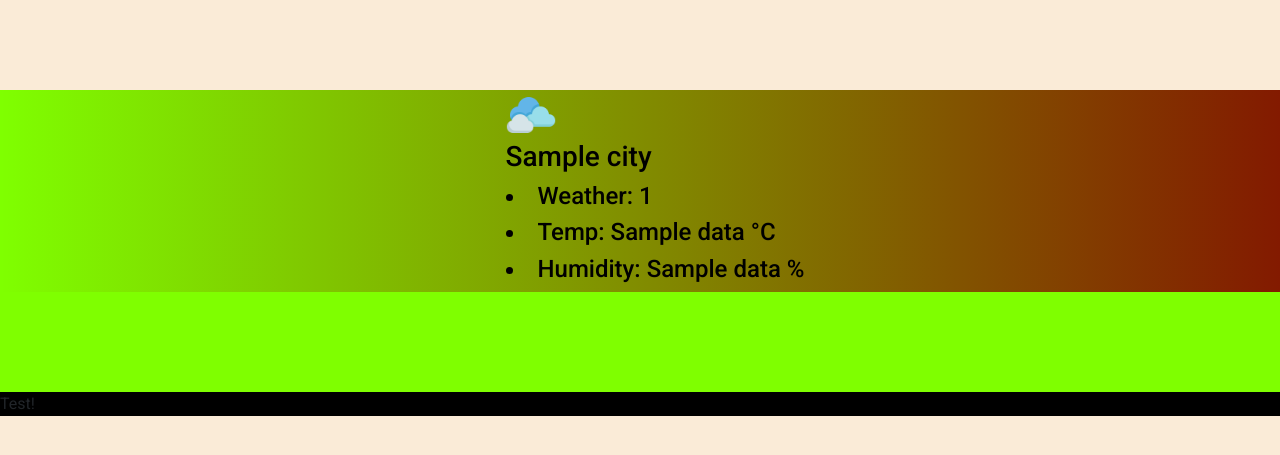
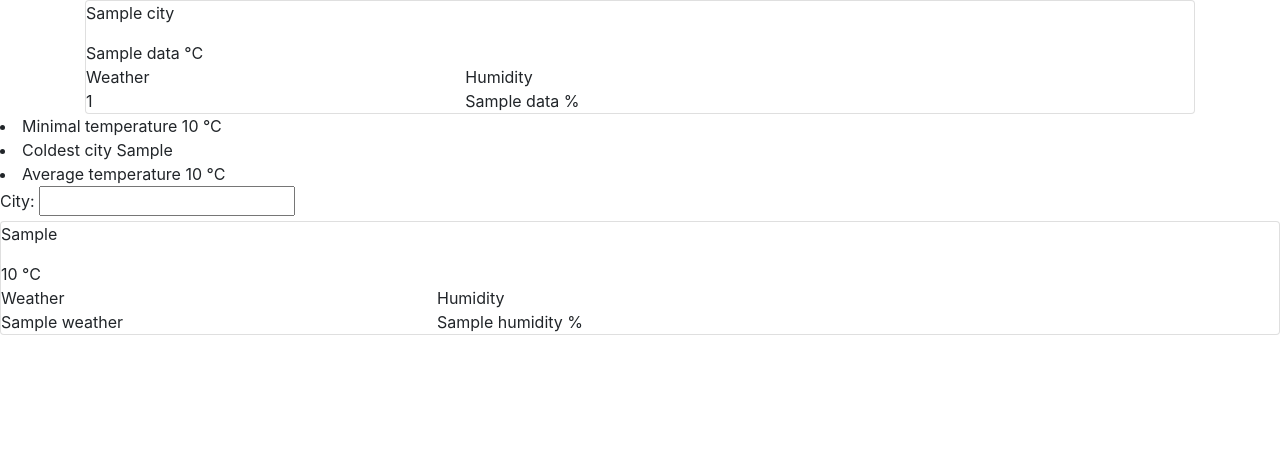
Before and after one commit to Angel0v22w/Weather-API, a Flask app: template Task 3/templates/index.html in a window 1280 px wide. Shown: the top 455 px of the page. Run offline with Flask 3, Linux system fonts and the light colour scheme; the template is opened without the code that fills it: most values are stand-ins (such as "Sample title", 1, 10 or a date in 2020); parts of the project's set-up code (start-up, migrations or seed data) failed here and were passed over; some libraries are stand-ins or nearby versions.

Commit message:
html file update

```diff
--- a/Task 3/templates/index.html
+++ b/Task 3/templates/index.html
@@ -1,30 +1,120 @@
-<!doctype html>
+<!DOCTYPE html>
 <html lang="en">
 <head>
     <link href="https://cdn.jsdelivr.net/npm/bootstrap@5.3.3/dist/css/bootstrap.min.css" rel="stylesheet" integrity="sha384-QWTKZyjpPEjISv5WaRU9OFeRpok6YctnYmDr5pNlyT2bRjXh0JMhjY6hW+ALEwIH" crossorigin="anonymous">
     <script src="https://cdn.jsdelivr.net/npm/bootstrap@5.3.3/dist/js/bootstrap.bundle.min.js" integrity="sha384-YvpcrYf0tY3lHB60NNkmXc5s9fDVZLESaAA55NDzOxhy9GkcIdslK1eN7N6jIeHz" crossorigin="anonymous"></script>
+    <link href="https://stackpath.bootstrapcdn.com/bootstrap/4.3.1/css/bootstrap.min.css" rel="stylesheet" >
+    <link href="https://stackpath.bootstrapcdn.com/bootstrap/4.3.1/js/bootstrap.bundle.min.js" rel="stylesheet" >
+    <link href="https://cdnjs.cloudflare.com/ajax/libs/jquery/3.2.1/jquery.min.js" rel="stylesheet" >
+    <link rel="stylesheet" type="text/css" href="{{ url_for('static', filename='css/test.css') }}">
     <meta charset="UTF-8">
-    <meta name="viewport" content="width=device-width, initial-scale=1, shrink-to-fit=no">
-    <title>Weather API</title>
-    <link rel="stylesheet" type="text/css" href="{{ url_for('static', filename='css/style.css') }}">
+    <meta charset="UTF-8">
+    <meta name="viewport" content="width=device-width, initial-scale=1.0">
+    <title>WeatherAPI</title>
+
 </head>
 <body>
 
-    <div class="content">
-        {% for city, data in lines.items() %}
-            <div class="city-info">
-                <img src="../static/img/clouds.png" width="50px" height="50px">
-                <h3 class="city-name">{{ city }}</h3>
-                <h4><li>Weather: {{ data[0] }}</li></h4>
-                <h4><li>Temp: {{ data[1] }} °C</li></h4>
-                <h4><li>Humidity: {{ data[2] }} %</li></h4>
-            </div>
+<div class="container">
+
+    {% for city, data in lines.items() %}
+        <div class="card">
+            {% if data[0] == 'Clear' %}
+                <span class="icon"><img class="img-fluid" src="https://img.icons8.com/emoji/96/000000/sun-emoji.png"/></span>
+                {% elif data[0] == 'Clouds' %}
+                    <span class="icon"><img class="img-fluid" src="https://img.icons8.com/office/80/000000/partly-cloudy-day.png"/></span>
+                {% elif data[0] == 'Rain' %}
+                    <span class="icon"><img class="img-fluid" src='../static/img/rain.png'/></span>
+                {% elif data[0] == 'Mist' %}
+                    <span class="icon"><img class="img-fluid" src='../static/img/mist.png'/></span>
+                {% elif data[0] == 'Drizzle' %}
+                    <span class="icon"><img class="img-fluid" src='../static/img/drizzle.png'/></span>
+                {% elif data[0] == 'Thunderstorm' %}
+                    <span class="icon"><img class="img-fluid" src='../static/img/thunderstorm.png'/></span>
+                {% elif data[0] == 'Snow' %}
+                    <span class="icon"><img class="img-fluid" src='../static/img/snowflake.png'/></span>
+                {% elif data[0] == 'Haze' %}
+                    <span class="icon"><img class="img-fluid" src='../static/img/haze.png'/></span>
+                {% endif %}
+            <div class="title"><p>{{city}}</p></div>
+            <div class="temp">{{data[1]}} °C</div>
+                <div class="row">
+                    <div class="col-4">
+                        <div class="header">Weather</div>
+                        <div class="value">{{data[0]}}</div>
+                    </div>
+                    <div class="col-4">
+                        <div class="header">Humidity</div>
+                        <div class="value">{{data[2]}} %</div>
+                    </div>
+
+                </div>
+
+        </div>
+
         {% endfor %}
+</div>
+<div class="info">
+
+    <div class="stats">
+        <li>Minimal temperature {{min_temp}} °C</li>
+        <li>Coldest city {{coldest_city}}</li>
+        <li>Average temperature {{average_temperature}} °C</li>
     </div>
 
-    <div class="total_info">
-        <p>Test!</p>
-    </div>
+    <form method="POST" action="/submit">
+        <label for="username">City:</label>
+        <input type="text" name="city" id="username">
+    </form>
+
+    <div class="another-city">
+        <div class="card">
+            {% if weather== 'Clear' %}
+            <span class="icon"><img class="img-fluid" src="https://img.icons8.com/emoji/96/000000/sun-emoji.png"/></span>
+            {% elif weather == 'Clouds' %}
+                <span class="icon"><img class="img-fluid" src="https://img.icons8.com/office/80/000000/partly-cloudy-day.png"/></span>
+            {% elif weather == 'Rain' %}
+                <span class="icon"><img class="img-fluid" src='../static/img/rain.png'/></span>
+            {% elif weather == 'Mist' %}
+                <span class="icon"><img class="img-fluid" src='../static/img/mist.png'/></span>
+            {% elif weather == 'Drizzle' %}
+                <span class="icon"><img class="img-fluid" src='../static/img/drizzle.png'/></span>
+            {% elif weather == 'Thunderstorm' %}
+                <span class="icon"><img class="img-fluid" src='../static/img/thunderstorm.png'/></span>
+            {% elif weather == 'Snow' %}
+                <span class="icon"><img class="img-fluid" src='../static/img/snowflake.png'/></span>
+            {% elif weather == 'Haze' %}
+                <span class="icon"><img class="img-fluid" src='../static/img/haze.png'/></span>
+            {% endif %}
+            <div class="title"><p>{{new_city}}</p></div>
+            <div class="temp">{{temperature}} °C</div>
+                <div class="row">
+                    <div class="col-4">
+                        <div class="header">Weather</div>
+                        <div class="value">{{weather}}</div>
+                    </div>
+                    <div class="col-4">
+                        <div class="header">Humidity</div>
+                        <div class="value">{{humidity}} %</div>
+                    </div>
+
+                </div>
+
+        </div>
+
+
+
+
+</div>
+
+
+
+
+
+
+
+
+
 
 </body>
 </html>
```
